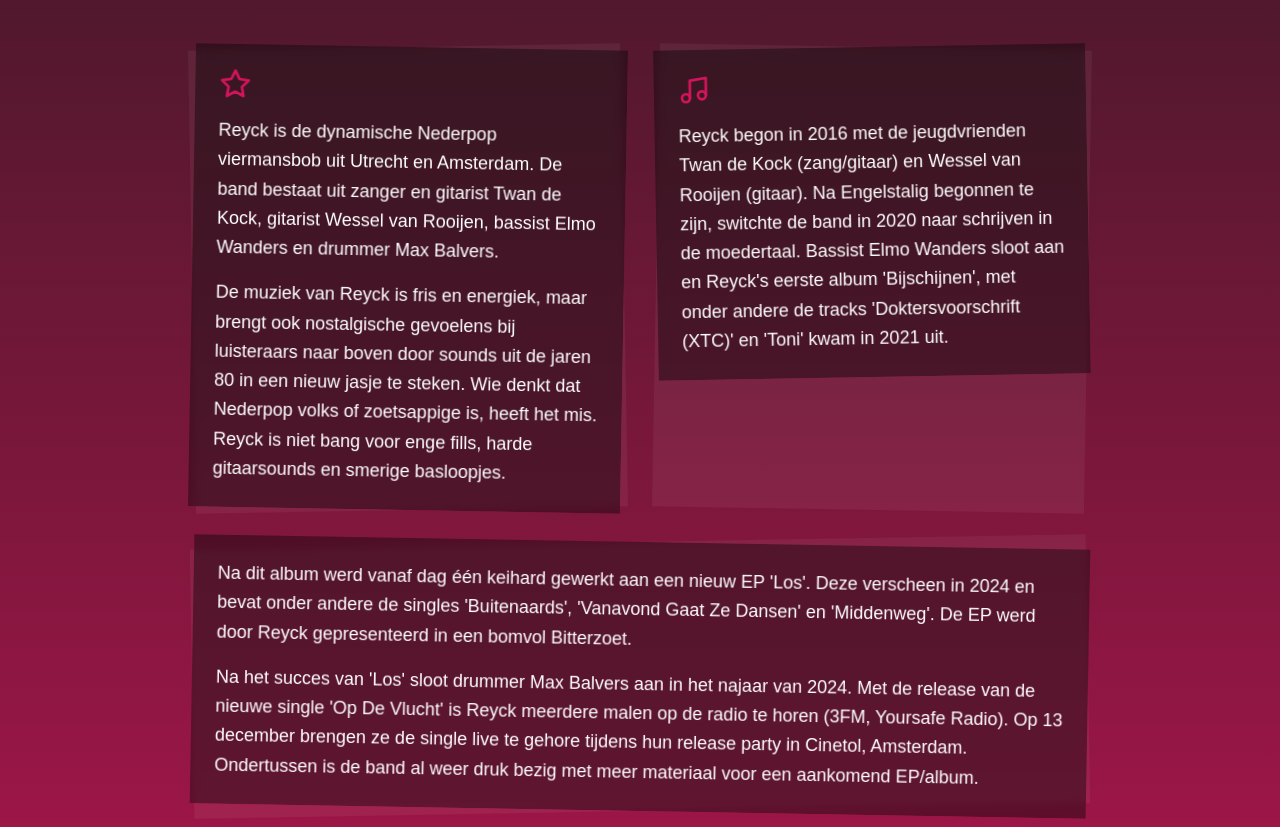
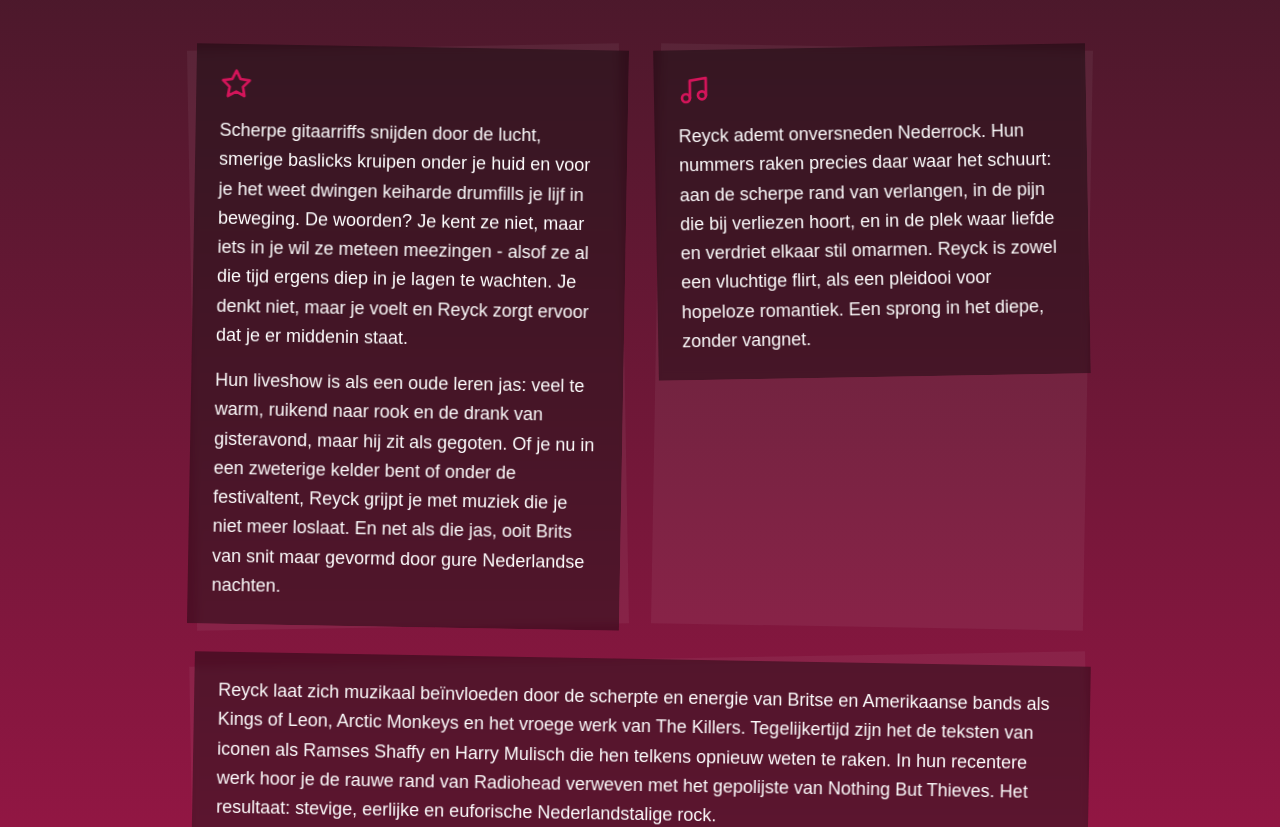
Before and after one commit to marijnbransen1998/Reyck3, a React (Vite) app: page /biografie in a window 1280 px wide. Shown: the part 1005-1832 px from the top of the page. Built offline with nearby package versions, Linux system fonts and the light colour scheme; a web font is replaced by a local one.

Commit message:
Update Biography.tsx

```diff
--- a/src/pages/Biography.tsx
+++ b/src/pages/Biography.tsx
@@ -57,10 +57,10 @@ const Biography: React.FC = () => {
                     <Star className="text-secondary w-8 h-8 mb-4" />
                     <div className="space-y-4 text-white text-lg leading-relaxed font-heading">
                       <p>
-                        Reyck is de dynamische Nederpop viermansbob uit Utrecht en Amsterdam. De band bestaat uit zanger en gitarist Twan de Kock, gitarist Wessel van Rooijen, bassist Elmo Wanders en drummer Max Balvers.
+                        Scherpe gitaarriffs snijden door de lucht, smerige baslicks kruipen onder je huid en voor je het weet dwingen keiharde drumfills je lijf in beweging. De woorden? Je kent ze niet, maar iets in je wil ze meteen meezingen - alsof ze al die tijd ergens diep in je lagen te wachten. Je denkt niet, maar je voelt en Reyck zorgt ervoor dat je er middenin staat.
                       </p>
                       <p>
-                        De muziek van Reyck is fris en energiek, maar brengt ook nostalgische gevoelens bij luisteraars naar boven door sounds uit de jaren 80 in een nieuw jasje te steken. Wie denkt dat Nederpop volks of zoetsappige is, heeft het mis. Reyck is niet bang voor enge fills, harde gitaarsounds en smerige basloopjes.
+                       Hun liveshow is als een oude leren jas: veel te warm, ruikend naar rook en de drank van gisteravond, maar hij zit als gegoten. Of je nu in een zweterige kelder bent of onder de festivaltent, Reyck grijpt je met muziek die je niet meer loslaat. En net als die jas, ooit Brits van snit maar gevormd door gure Nederlandse nachten.
                       </p>
                     </div>
                   </div>
@@ -75,7 +75,7 @@ const Biography: React.FC = () => {
                     <Music className="text-secondary w-8 h-8 mb-4" />
                     <div className="space-y-4 text-white text-lg leading-relaxed font-heading">
                       <p>
-                        Reyck begon in 2016 met de jeugdvrienden Twan de Kock (zang/gitaar) en Wessel van Rooijen (gitaar). Na Engelstalig begonnen te zijn, switchte de band in 2020 naar schrijven in de moedertaal. Bassist Elmo Wanders sloot aan en Reyck's eerste album 'Bijschijnen', met onder andere de tracks 'Doktersvoorschrift (XTC)' en 'Toni' kwam in 2021 uit.
+                        Reyck ademt onversneden Nederrock. Hun nummers raken precies daar waar het schuurt: aan de scherpe rand van verlangen, in de pijn die bij verliezen hoort, en in de plek waar liefde en verdriet elkaar stil omarmen. Reyck is zowel een vluchtige flirt, als een pleidooi voor hopeloze romantiek. Een sprong in het diepe, zonder vangnet.
                       </p>
                     </div>
                   </div>
@@ -90,10 +90,10 @@ const Biography: React.FC = () => {
                 <div className="relative bg-black/40 backdrop-blur-sm p-6 transform rotate-1 hover:rotate-0 transition-all duration-500">
                   <div className="space-y-4 text-white text-lg leading-relaxed font-heading">
                     <p>
-                      Na dit album werd vanaf dag één keihard gewerkt aan een nieuw EP 'Los'. Deze verscheen in 2024 en bevat onder andere de singles 'Buitenaards', 'Vanavond Gaat Ze Dansen' en 'Middenweg'. De EP werd door Reyck gepresenteerd in een bomvol Bitterzoet.
+                      Reyck laat zich muzikaal beïnvloeden door de scherpte en energie van Britse en Amerikaanse bands als Kings of Leon, Arctic Monkeys en het vroege werk van The Killers. Tegelijkertijd zijn het de teksten van iconen als Ramses Shaffy en Harry Mulisch die hen telkens opnieuw weten te raken. In hun recentere werk hoor je de rauwe rand van Radiohead verweven met het gepolijste van Nothing But Thieves. Het resultaat: stevige, eerlijke en euforische Nederlandstalige rock.
                     </p>
                     <p>
-                      Na het succes van 'Los' sloot drummer Max Balvers aan in het najaar van 2024. Met de release van de nieuwe single 'Op De Vlucht' is Reyck meerdere malen op de radio te horen (3FM, Yoursafe Radio). Op 13 december brengen ze de single live te gehore tijdens hun release party in Cinetol, Amsterdam. Ondertussen is de band al weer druk bezig met meer materiaal voor een aankomend EP/album.
+                    Begin 2024 presenteerde Reyck hun EP ‘Los’ in een uitverkochte Bitterzoet. Nog geen maand later zaten ze alweer midden in het schrijfproces. Eind 2024 verscheen de single ‘Op De Vlucht’, opgepikt door 3FM en te horen in ‘Debuut in een Minuut’. Op dit moment werkt de band aan hun volgende album, dat eind 2026 het daglicht zal zien.
                     </p>
                   </div>
                 </div>
```
